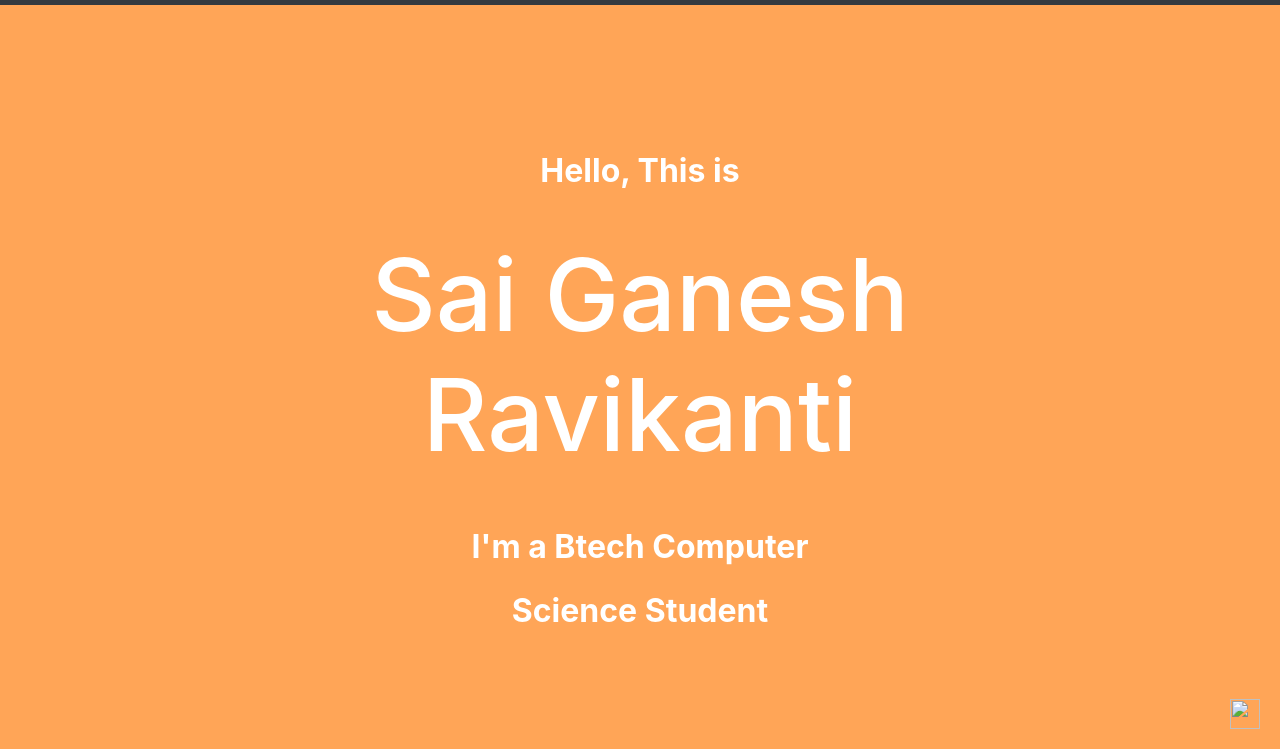
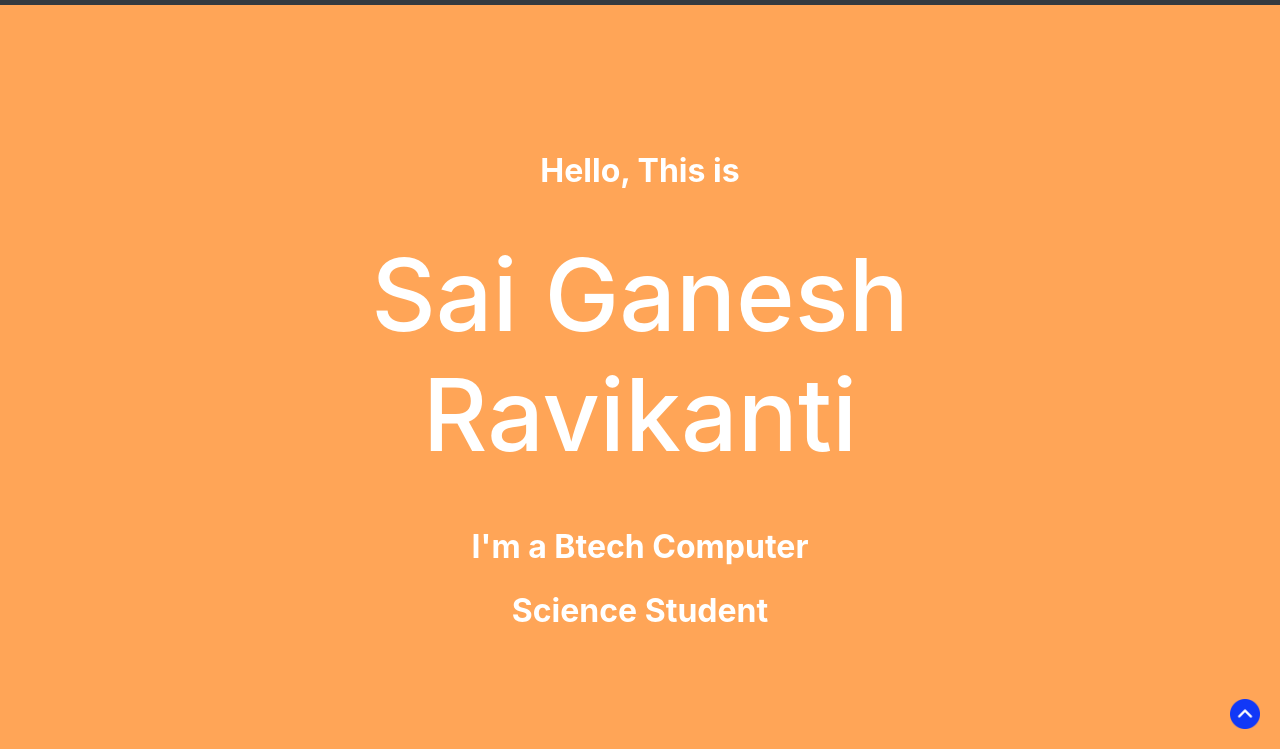
Before and after one commit to saiganesh1804/Portfolio, a plain HTML site: page index.html in a window 1280 px wide. Shown: the part 51-800 px from the top of the page. Drawn offline with nearby package versions, Linux system fonts and the light colour scheme.

Commit message:
Update index.html

```diff
--- a/index.html
+++ b/index.html
@@ -174,7 +174,7 @@
     </div>
   </section>
   <li class="nav-item">
-    <a href="#top"><img class="scroll-top" src="Images/up-arrow.png" alt=""></a>
+    <a href="#top"><img class="scroll-top" src="up-arrow.png" alt=""></a>
   </li>
 </body>
 
```
